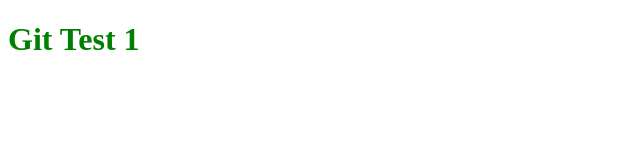
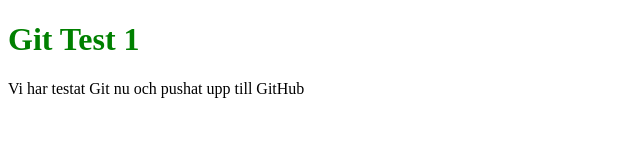
Before and after one commit to tovalundgren/Git-test, a plain HTML site: page index.html in a window 1280 px wide. Shown: the whole page, without its empty margins (0-640 px from the left). Drawn offline with Linux system fonts and the light colour scheme; files that its build step writes are made by us from their sources.

Commit message:
second commit - added text about git development

```diff
--- a/index.html
+++ b/index.html
@@ -8,5 +8,6 @@
 </head>
 <body>
     <h1>Git Test 1</h1>
+    <p>Vi har testat Git nu och pushat upp till GitHub</p>
 </body>
 </html>
```
